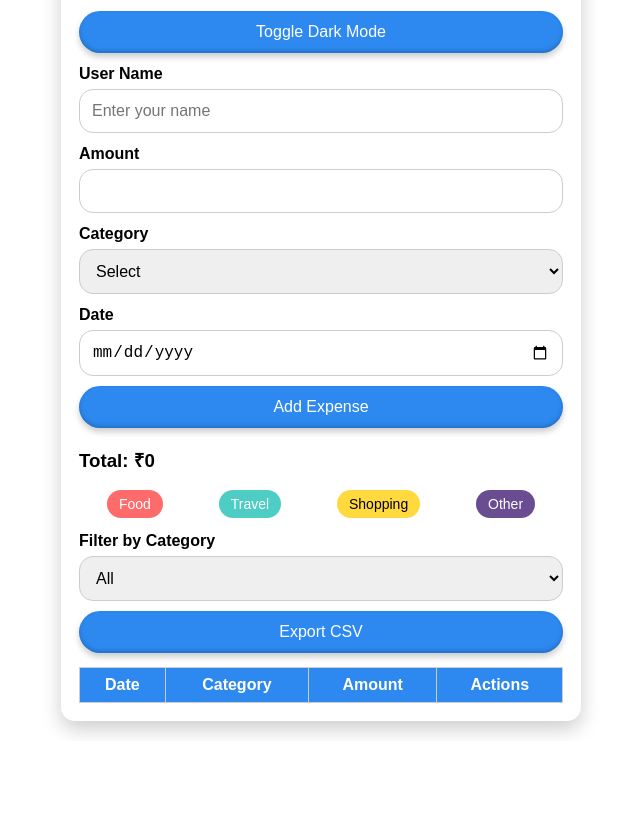
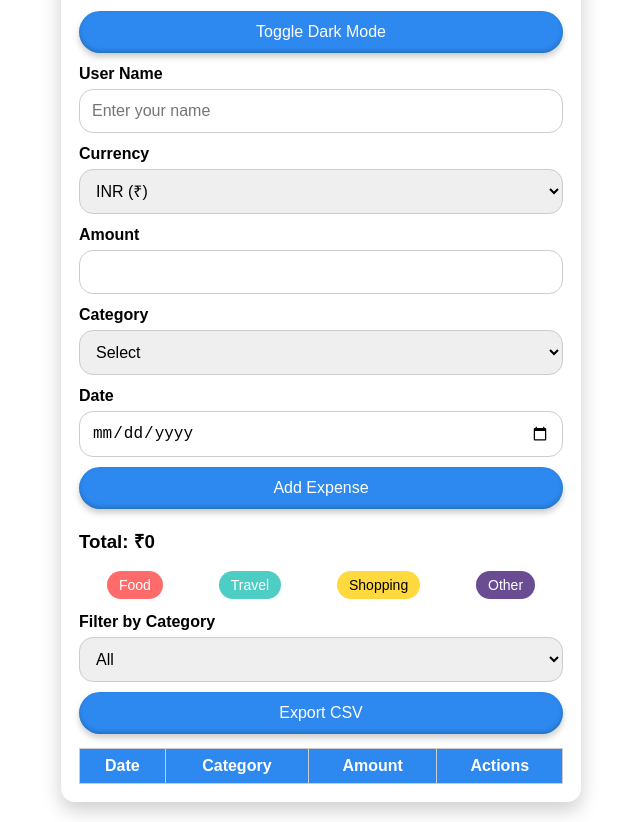
Before and after one commit to dummigui9-siva/expense-track, a plain HTML site: page index.html in a window 1280 px wide. Shown: the part 117-939 px from the top of the page, without its empty margins (319-959 px from the left). Before the commit the page ends 858 px from the top, so only its background shows below. Drawn offline with Linux system fonts and the light colour scheme.

Commit message:
Update index.html

```diff
--- a/index.html
+++ b/index.html
@@ -122,6 +122,14 @@ th {
 <label>User Name</label>
 <input type="text" id="username" placeholder="Enter your name">
 
+<label>Currency</label>
+<select id="currency" onchange="saveCurrency()">
+    <option value="₹">INR (₹)</option>
+    <option value="$">USD ($)</option>
+    <option value="€">EUR (€)</option>
+    <option value="£">GBP (£)</option>
+</select>
+
 <label>Amount</label>
 <input type="number" id="amount">
 
@@ -186,6 +194,13 @@ function toggleDarkMode(){
     );
 }
 
+/* ---------- Currency ---------- */
+currency.value = localStorage.getItem("currency") || "₹";
+function saveCurrency(){
+    localStorage.setItem("currency", currency.value);
+    applyFilters();
+}
+
 /* ---------- Username ---------- */
 username.value = localStorage.getItem("username") || "";
 username.oninput = () =>
@@ -230,7 +245,8 @@ function applyFilters(){
 }
 
 function display(list){
-    total.innerText = "Total: ₹" +
+    let symbol = currency.value;
+    total.innerText = "Total: " + symbol +
         list.reduce((s,e)=>s+Number(e.amount),0);
 
     summaryBody.innerHTML = "";
@@ -240,7 +256,7 @@ function display(list){
         tr.innerHTML = `
             <td>${e.date}</td>
             <td>${e.category}</td>
-            <td>${e.amount}</td>
+            <td>${symbol}${e.amount}</td>
             <td>
                 <button class="edit-btn" onclick="editExpense(${e.id})">Edit</button>
                 <button class="delete-btn" onclick="deleteExpense(${e.id})">X</button>
@@ -249,7 +265,7 @@ function display(list){
     });
 }
 
-/* ---------- Edit UX retained ---------- */
+/* ---------- Edit UX ---------- */
 function editExpense(id){
     window.scrollTo({ top:0, behavior:"smooth" });
     let e = expenses.find(x=>x.id===id);
```
